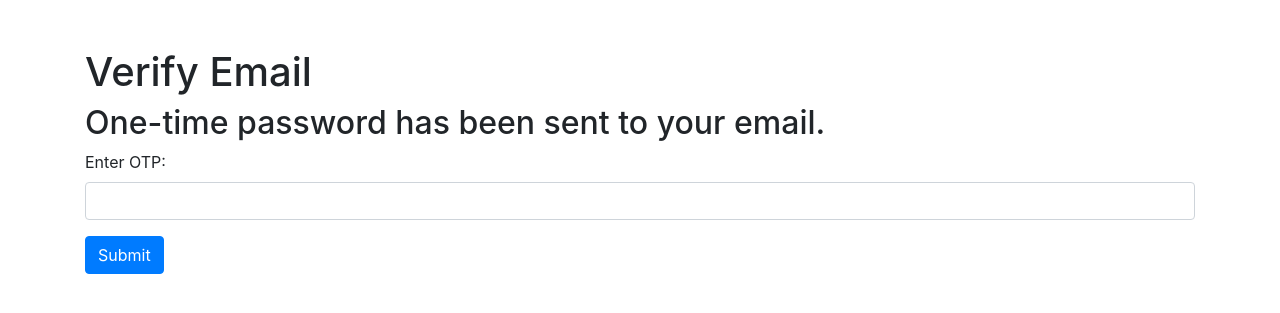
After one commit to Mkidwai1/ITSC-3155-Semester-long-project, a Flask app: page /verify_otp in a window 1280 px wide. The commit adds this page. Shown: the top 313 px of the page. Run offline with Flask 3, Linux system fonts and the light colour scheme.

Commit message:
fixed the forgot details to include email verification otp code

```diff
--- a/app.py
+++ b/app.py
@@ -1,10 +1,18 @@
 from flask import Flask, request, render_template, redirect, session, flash, url_for
 from flask_sqlalchemy import SQLAlchemy
+from flask_mail import Mail, Message
 import bcrypt
-import requests
+from random import randint
 
 app = Flask(__name__)
 app.config['SQLALCHEMY_DATABASE_URI'] = 'sqlite:///database.db'
+app.config["MAIL_SERVER"]='smtp.gmail.com'
+app.config["MAIL_PORT"]=465
+app.config["MAIL_USERNAME"]='noreply.progresspixel@gmail.com'  # Use environment variables for sensitive info
+app.config['MAIL_PASSWORD']='yhue qgef inkn ctwg'  # Use environment variables
+app.config['MAIL_USE_TLS']=False
+app.config['MAIL_USE_SSL']=True
+mail=Mail(app)
 db = SQLAlchemy(app)
 app.secret_key = 'itis3155proj'
 
@@ -190,26 +198,43 @@ def logout():
 def forgot():
     if request.method == 'POST':
         email = request.form.get('email')
-        canvas_api_key = request.form.get('canvas_api_key')
+        user = User.query.filter_by(email=email).first()
+        if user:
+            otp = randint(000000,999999)
+            session['otp'] = otp
+            session['email_for_otp'] = email  # Save email in session to use in the validation step
 
-        # First, check if a user with the given email exists
-        user = User.query.filter_by(email=email).first()
+            msg = Message(subject='OTP for Password Reset', sender='your_email@example.com', recipients=[email])
+            msg.body = f'Your OTP is {otp}'
+            mail.send(msg)
 
-        if user:
-            # If the user exists, then check if the Canvas API key matches
-            if user.canvas_api_key == canvas_api_key:
-                # Proceed with the reset logic, for example, deleting the user and prompting to re-register
+            flash('An OTP has been sent to your email. Please check to verify.')
+            return redirect(url_for('verify_otp'))
+        else:
+            flash('No matching account found. Please check your details.', 'warning')
+    return render_template('forgot.html')
+
+@app.route('/verify_otp', methods=['GET', 'POST'])
+def verify_otp():
+    if request.method == 'POST':
+        user_otp = request.form['otp']
+        if 'otp' in session and int(user_otp) == session['otp']:
+            email = session.pop('email_for_otp', None)
+            session.pop('otp', None)  # Clear the OTP from the session
+
+            user = User.query.filter_by(email=email).first()
+            if user:
                 db.session.delete(user)
                 db.session.commit()
-                flash('Your account has been reset. Please register again.', 'info')
+                flash('OTP verified. Your account has been reset. Please register again.', 'success')
                 return redirect(url_for('register'))
             else:
-                # If the Canvas API key doesn't match, flash a specific message
-                flash('Wrong API key used. Please try again.', 'warning')
+                flash('Session error. Please try the reset process again.', 'danger')
+                return redirect(url_for('forgot'))
         else:
-            # If no user with the given email is found, flash a general error message
-            flash('No matching account found. Please check your details.', 'warning')
-    return render_template('forgot.html')
+            flash('Invalid OTP. Please try again.')
+            return render_template('verify_otp.html')
+    return render_template('verify_otp.html')
 
 
 
--- a/templates/forgot.html
+++ b/templates/forgot.html
@@ -25,10 +25,7 @@
                 <label for="email">Email:</label>
                 <input type="email" class="form-control" id="email" name="email" placeholder="Enter your email" required>
             </div>
-            <div class="form-group">
-                <label for="canvas_api_key">Canvas API Key:</label>
-                <input type="text" class="form-control" id="canvas_api_key" name="canvas_api_key" placeholder="Enter your Canvas API Key" required>
-            </div>
+
             <button type="submit" class="btn btn-primary">Reset and Re-register</button>
         </form>
     </div>
--- /dev/null
+++ b/templates/verify_otp.html
@@ -0,0 +1,25 @@
+<!DOCTYPE html>
+<html lang="en">
+<head>
+    <title>Verify your Email</title>
+    <meta charset="utf-8">
+    <meta name="viewport" content="width=device-width, initial-scale=1">
+    <link rel="stylesheet" href="https://cdn.jsdelivr.net/npm/bootstrap@4.6.2/dist/css/bootstrap.min.css">
+    <script src="https://cdn.jsdelivr.net/npm/jquery@3.6.4/dist/jquery.slim.min.js"></script>
+    <script src="https://cdn.jsdelivr.net/npm/popper.js@1.16.1/dist/umd/popper.min.js"></script>
+    <script src="https://cdn.jsdelivr.net/npm/bootstrap@4.6.2/dist/js/bootstrap.bundle.min.js"></script>
+</head>
+<body>
+    <div class="container mt-5">
+        <form action="/verify_otp" method="post">
+            <h1>Verify Email</h1>
+            <h2>One-time password has been sent to your email.</h2>
+            <div class="form-group">
+                <label for="otp">Enter OTP:</label>
+                <input type="text" class="form-control" id="otp" name="otp" required>
+            </div>
+            <button type="submit" class="btn btn-primary">Submit</button>
+        </form>
+    </div>
+</body>
+</html>
```
Also changed, not shown: instance/database.db.
